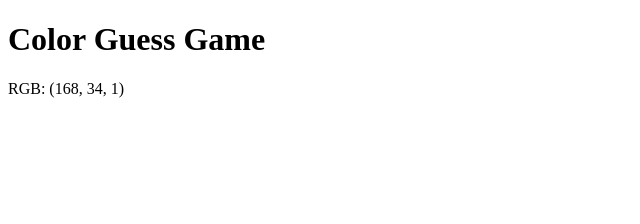
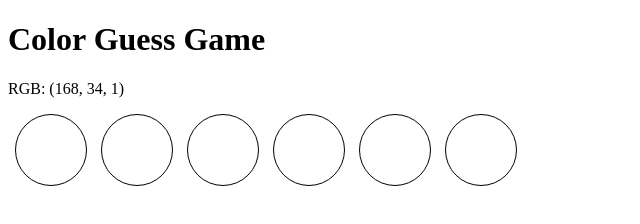
Before and after one commit to tryber/sd-015-b-project-color-guess, a website: page index.html in a window 1280 px wide. Shown: the whole page, without its empty margins (0-640 px from the left). Drawn offline with Linux system fonts and the light colour scheme.

Commit message:
Requisito 3 completo

```diff
--- a/index.html
+++ b/index.html
@@ -4,10 +4,13 @@
     <meta charset="UTF-8">
     <meta http-equiv="X-UA-Compatible" content="IE=edge">
     <meta name="viewport" content="width=device-width, initial-scale=1.0">
+    <link rel="stylesheet" href="style.css">
     <title>Color Guess</title>
 </head>
 <body>
     <h1 id="title">Color Guess Game</h1>
     <p id="rgb-color">RGB: (168, 34, 1)</p>
+    <div id="color-selector"></div>
+    <script src="script.js"></script>
 </body>
 </html>
--- a/script.js
+++ b/script.js
@@ -0,0 +1,16 @@
+const createColor = () => {
+  const color = document.createElement('div');
+  color.className = 'ball';
+  return color;
+};
+
+const insertColors = () => {
+  const colorSelector = document.getElementById('color-selector');
+  for (let i = 0; i < 6; i += 1) {
+    colorSelector.appendChild(createColor());
+  }
+};
+
+window.onload = () => {
+  insertColors();
+};
--- a/style.css
+++ b/style.css
@@ -0,0 +1,10 @@
+#color-selector {
+    display: flex;
+}
+.ball {
+    border: 1px solid black;
+    border-radius: 50%;
+    width: 70px;
+    height: 70px;
+    margin: 0 7px;
+}
```
